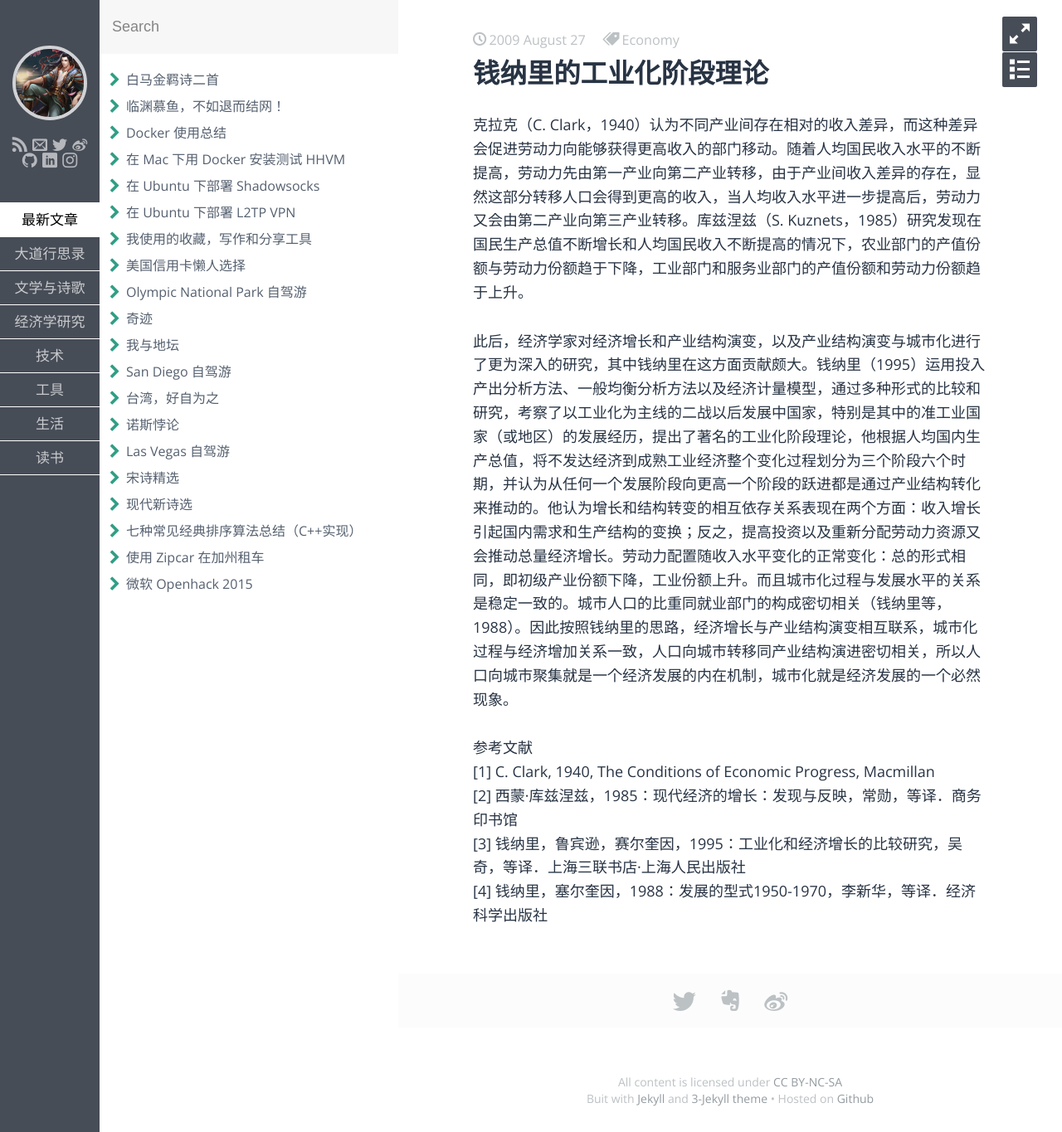
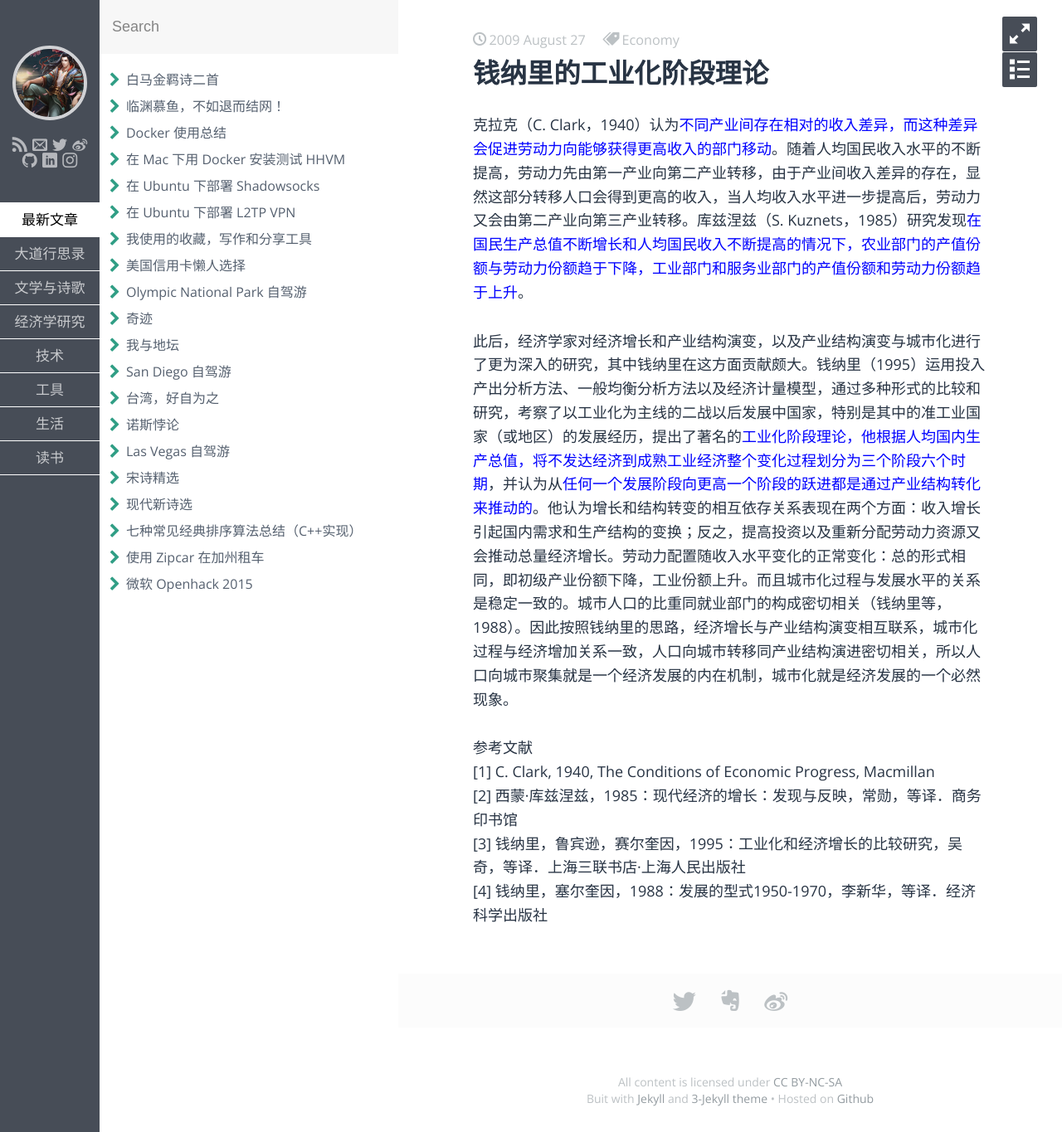
Before and after one commit to fzuo/baimafujinji, a Jekyll site: the page built from _posts/economy/2009-08-27-industry-steps.md, in a window 1280 px wide. Shown: the whole page at 83% size. Built offline with Jekyll 4.4.1, drawn with Linux system fonts in a browser that asks for light colours; some web fonts are replaced.

Commit message:
Update 2009-08-27-industry-steps.md

```diff
--- a/_posts/economy/2009-08-27-industry-steps.md
+++ b/_posts/economy/2009-08-27-industry-steps.md
@@ -6,9 +6,9 @@ tags: Economy
 keywords: 工业化阶段理论,钱纳里
 ---
 
-克拉克（C. Clark，1940）认为不同产业间存在相对的收入差异，而这种差异会促进劳动力向能够获得更高收入的部门移动。随着人均国民收入水平的不断提高，劳动力先由第一产业向第二产业转移，由于产业间收入差异的存在，显然这部分转移人口会得到更高的收入，当人均收入水平进一步提高后，劳动力又会由第二产业向第三产业转移。库兹涅兹（S. Kuznets，1985）研究发现在国民生产总值不断增长和人均国民收入不断提高的情况下，农业部门的产值份额与劳动力份额趋于下降，工业部门和服务业部门的产值份额和劳动力份额趋于上升。
+克拉克（C. Clark，1940）认为<span style="color:blue">不同产业间存在相对的收入差异，而这种差异会促进劳动力向能够获得更高收入的部门移动</span>。随着人均国民收入水平的不断提高，劳动力先由第一产业向第二产业转移，由于产业间收入差异的存在，显然这部分转移人口会得到更高的收入，当人均收入水平进一步提高后，劳动力又会由第二产业向第三产业转移。库兹涅兹（S. Kuznets，1985）研究发现<span style="color:blue">在国民生产总值不断增长和人均国民收入不断提高的情况下，农业部门的产值份额与劳动力份额趋于下降，工业部门和服务业部门的产值份额和劳动力份额趋于上升</span>。
 
-此后，经济学家对经济增长和产业结构演变，以及产业结构演变与城市化进行了更为深入的研究，其中钱纳里在这方面贡献颇大。钱纳里（1995）运用投入产出分析方法、一般均衡分析方法以及经济计量模型，通过多种形式的比较和研究，考察了以工业化为主线的二战以后发展中国家，特别是其中的准工业国家（或地区）的发展经历，提出了著名的工业化阶段理论，他根据人均国内生产总值，将不发达经济到成熟工业经济整个变化过程划分为三个阶段六个时期，并认为从任何一个发展阶段向更高一个阶段的跃进都是通过产业结构转化来推动的。他认为增长和结构转变的相互依存关系表现在两个方面：收入增长引起国内需求和生产结构的变换；反之，提高投资以及重新分配劳动力资源又会推动总量经济增长。劳动力配置随收入水平变化的正常变化：总的形式相同，即初级产业份额下降，工业份额上升。而且城市化过程与发展水平的关系是稳定一致的。城市人口的比重同就业部门的构成密切相关（钱纳里等，1988）。因此按照钱纳里的思路，经济增长与产业结构演变相互联系，城市化过程与经济增加关系一致，人口向城市转移同产业结构演进密切相关，所以人口向城市聚集就是一个经济发展的内在机制，城市化就是经济发展的一个必然现象。
+此后，经济学家对经济增长和产业结构演变，以及产业结构演变与城市化进行了更为深入的研究，其中钱纳里在这方面贡献颇大。钱纳里（1995）运用投入产出分析方法、一般均衡分析方法以及经济计量模型，通过多种形式的比较和研究，考察了以工业化为主线的二战以后发展中国家，特别是其中的准工业国家（或地区）的发展经历，提出了著名的<span style="color:blue">工业化阶段理论，他根据人均国内生产总值，将不发达经济到成熟工业经济整个变化过程划分为三个阶段六个时期</span>，并认为从<span style="color:blue">任何一个发展阶段向更高一个阶段的跃进都是通过产业结构转化来推动的</span>。他认为增长和结构转变的相互依存关系表现在两个方面：收入增长引起国内需求和生产结构的变换；反之，提高投资以及重新分配劳动力资源又会推动总量经济增长。劳动力配置随收入水平变化的正常变化：总的形式相同，即初级产业份额下降，工业份额上升。而且城市化过程与发展水平的关系是稳定一致的。城市人口的比重同就业部门的构成密切相关（钱纳里等，1988）。因此按照钱纳里的思路，经济增长与产业结构演变相互联系，城市化过程与经济增加关系一致，人口向城市转移同产业结构演进密切相关，所以人口向城市聚集就是一个经济发展的内在机制，城市化就是经济发展的一个必然现象。
 
 参考文献<br>
 [1] C. Clark, 1940, The Conditions of Economic Progress, Macmillan<br>
```
